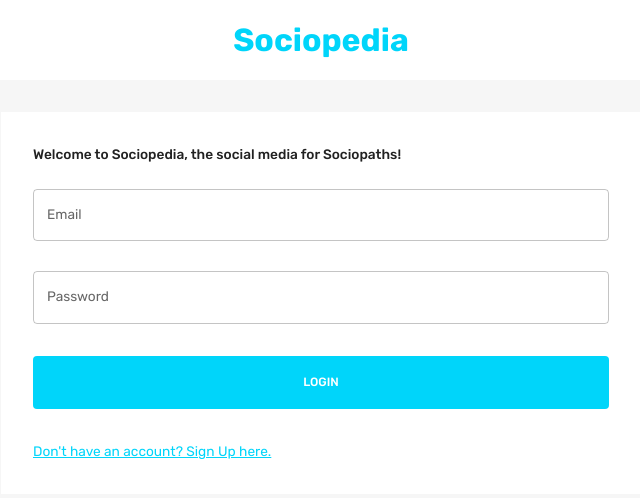
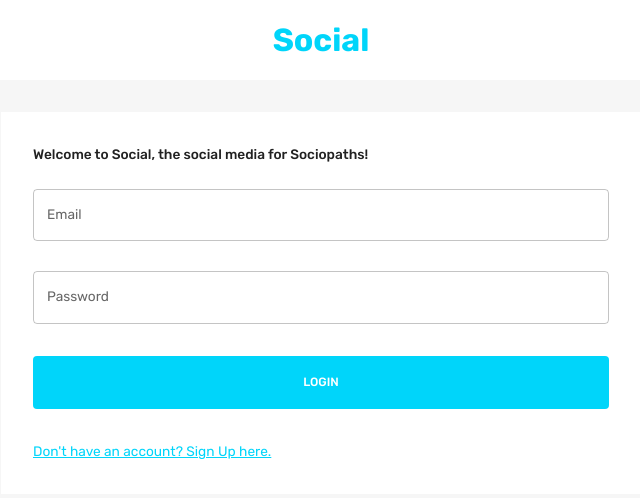
Before and after one commit to StephenJakku/MERN, a React (Create React App) app in the folder client/: page / in a window 1280 px wide. Shown: the top 498 px of the page, without its empty margins (319-959 px from the left). Built offline with nearby package versions, Linux system fonts and the light colour scheme.

Commit message:
Web application name change

```diff
--- a/client/src/scenes/loginPage/index.jsx
+++ b/client/src/scenes/loginPage/index.jsx
@@ -13,7 +13,7 @@ const LoginPage = () => {
         p="1rem 6%"
         textAlign="center">
         <Typography fontWeight="bold" fontSize="32px" color="primary">
-          Sociopedia
+          Social
         </Typography>
       </Box>
       <Box
@@ -23,7 +23,7 @@ const LoginPage = () => {
         backgroundRadius="1.5rem"
         backgroundColor={theme.palette.background.alt}>
         <Typography fontWeight="500" varient="h5" sx={{ mb: "1.5rem" }}>
-          Welcome to Sociopedia, the social media for Sociopaths!
+          Welcome to Social, the social media for Sociopaths!
         </Typography>
         <Form />
       </Box>
--- a/client/src/scenes/navbar/index.jsx
+++ b/client/src/scenes/navbar/index.jsx
@@ -53,7 +53,7 @@ const Navbar = () => {
           color="primary"
           onClick={() => navigate("/home")}
           sx={{ "&:hover": { color: primaryLight, cursor: "pointer" } }}>
-          Sociopedia
+          Social
         </Typography>
         {isNonMobileScreens && (
           <FlexBetween
```
